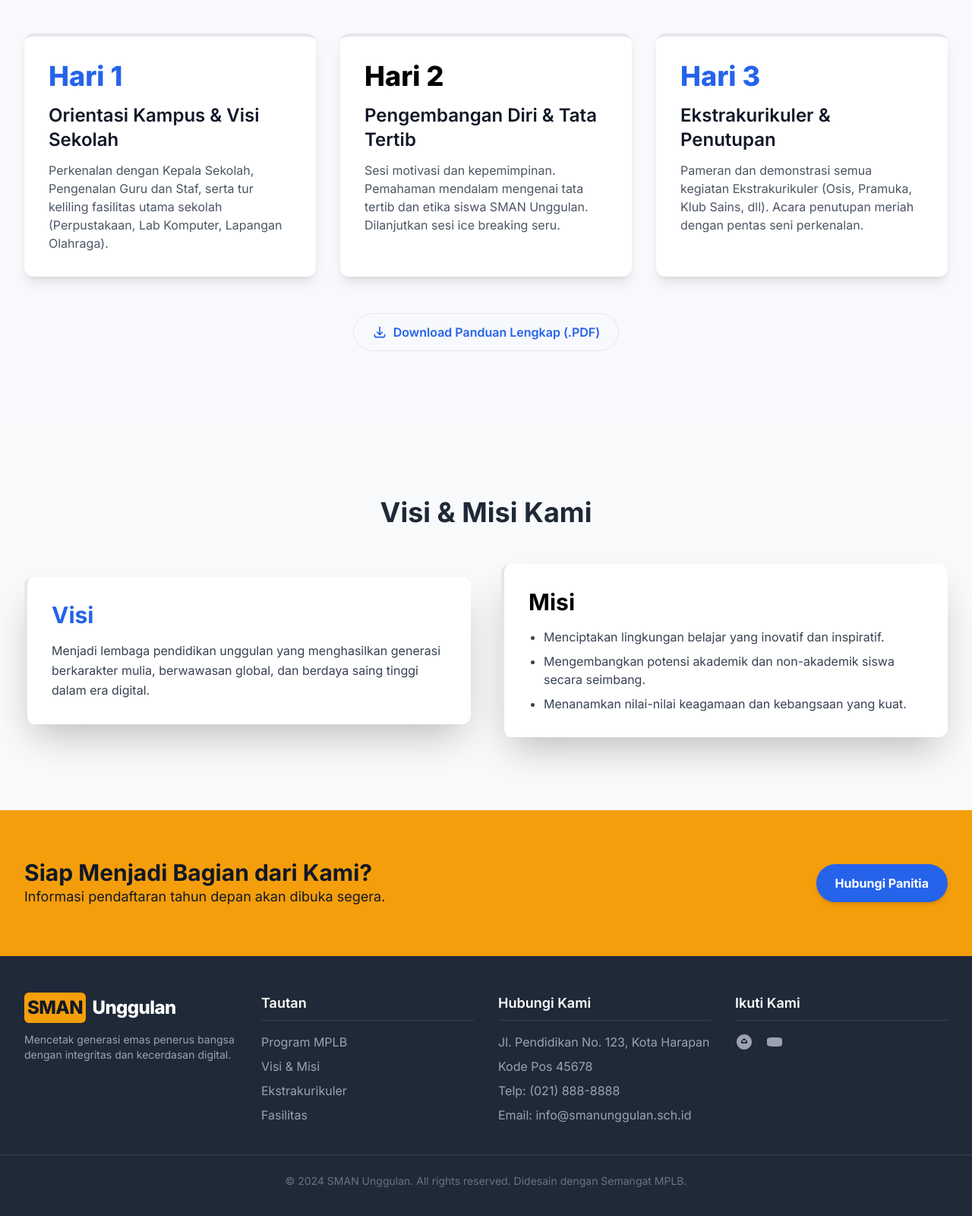
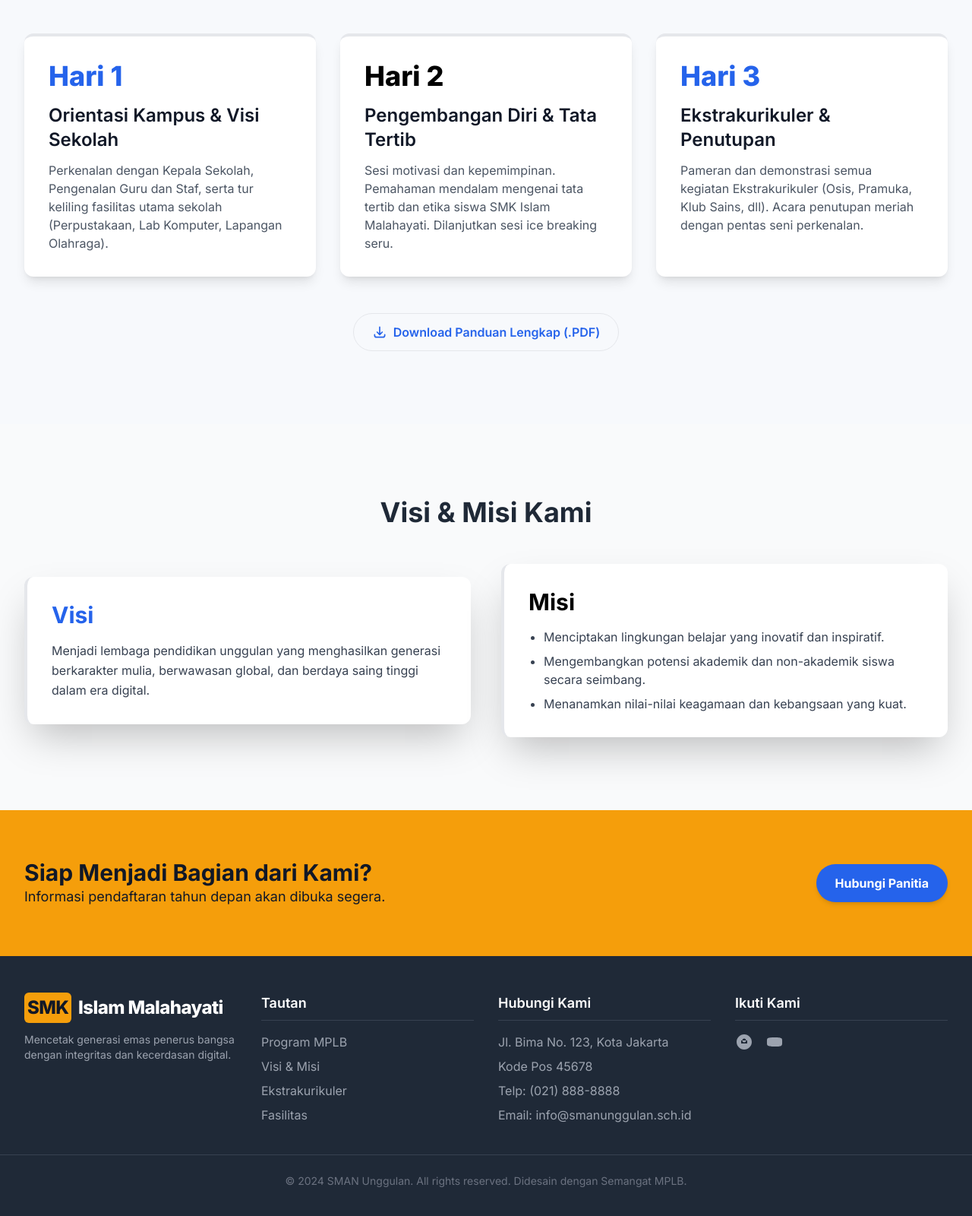
Before and after one commit to rwwjja/rwwjja.github.io, a plain HTML site: page index.html in a window 1280 px wide. Shown: the part 722-2322 px from the top of the page at 76% size. Drawn offline with nearby package versions, Linux system fonts and the light colour scheme.

Commit message:
Update school name and address in index.html

```diff
--- a/index.html
+++ b/index.html
@@ -28,7 +28,7 @@
                 <!-- Logo Sekolah -->
                 <div class="flex-shrink-0">
                     <a href="#" class="text-2xl font-extrabold text-primary tracking-tight">
-                        <span class="color-secondary inline-block p-1 rounded-md text-white mr-1">SMAN</span> Unggulan
+                        <span class="color-secondary inline-block p-1 rounded-md text-white mr-1">SMK</span> Islam Malahayati
                     </a>
                 </div>
 
@@ -94,7 +94,7 @@
                     <div class="bg-white p-6 md:p-8 rounded-xl shadow-lg border-t-4 border-secondary transform hover:scale-[1.02] transition duration-300">
                         <span class="text-4xl font-extrabold text-secondary mb-4 block">Hari 2</span>
                         <h3 class="text-2xl font-semibold mb-3 text-gray-900">Pengembangan Diri & Tata Tertib</h3>
-                        <p class="text-gray-600">Sesi motivasi dan kepemimpinan. Pemahaman mendalam mengenai tata tertib dan etika siswa SMAN Unggulan. Dilanjutkan sesi ice breaking seru.</p>
+                        <p class="text-gray-600">Sesi motivasi dan kepemimpinan. Pemahaman mendalam mengenai tata tertib dan etika siswa SMK Islam Malahayati. Dilanjutkan sesi ice breaking seru.</p>
                     </div>
 
                     <!-- Hari 3 -->
@@ -163,7 +163,7 @@
             <!-- Kolom 1: Logo & Deskripsi -->
             <div>
                 <a href="#" class="text-2xl font-extrabold text-white tracking-tight mb-3 block">
-                    <span class="color-secondary inline-block p-1 rounded-md text-gray-900 mr-1">SMAN</span> Unggulan
+                    <span class="color-secondary inline-block p-1 rounded-md text-gray-900 mr-1">SMK</span> Islam Malahayati
                 </a>
                 <p class="text-gray-400 text-sm mt-2">Mencetak generasi emas penerus bangsa dengan integritas dan kecerdasan digital.</p>
             </div>
@@ -183,7 +183,7 @@
             <div>
                 <h4 class="text-lg font-semibold mb-4 border-b border-gray-700 pb-2">Hubungi Kami</h4>
                 <address class="space-y-2 text-gray-400 not-italic">
-                    <p>Jl. Pendidikan No. 123, Kota Harapan</p>
+                    <p>Jl. Bima No. 123, Kota Jakarta</p>
                     <p>Kode Pos 45678</p>
                     <p>Telp: (021) 888-8888</p>
                     <p>Email: info@smanunggulan.sch.id</p>
```
